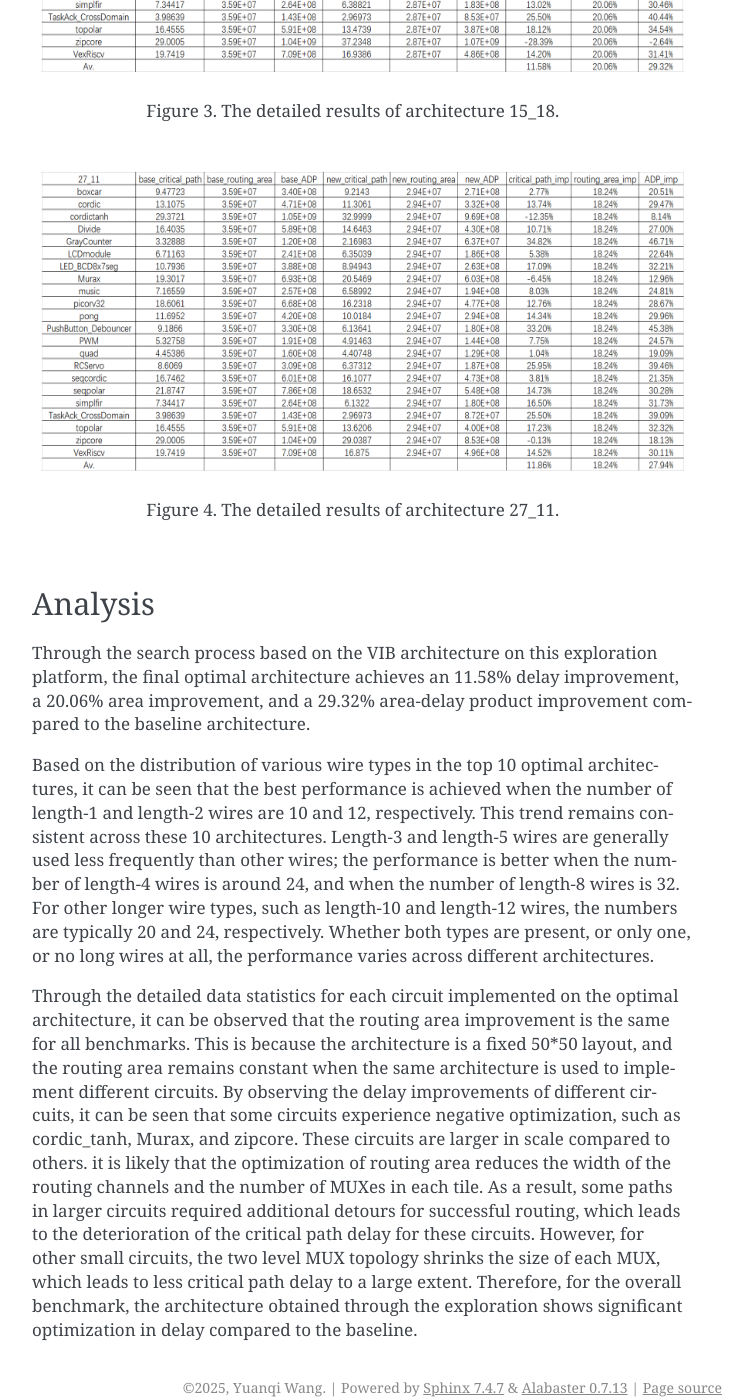
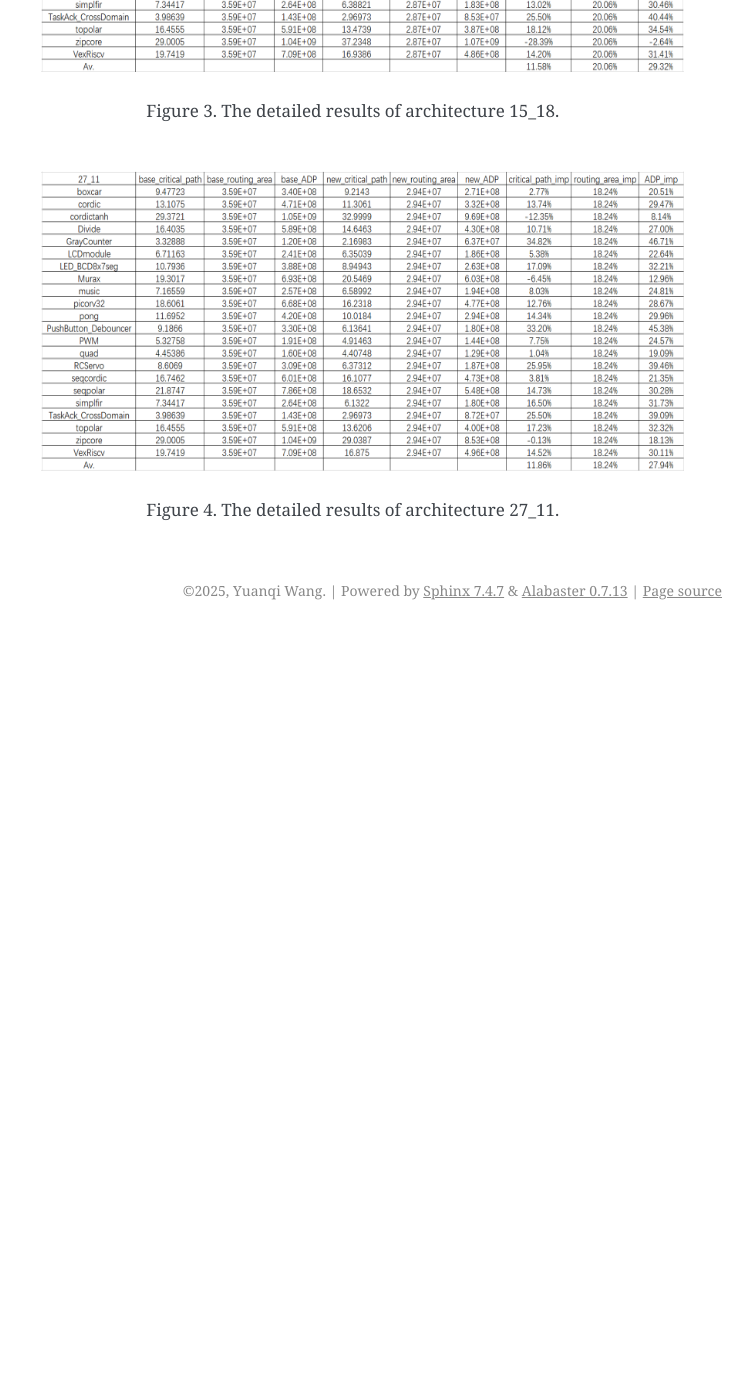
Before and after one commit to Wang-Yuanqi-source/FPGA_Arch_Exploration, a Sphinx documentation site: the page built from docs/source/experimental_results.rst, in a window 1280 px wide and 1400 px high, scrolled down 2532 px. Shown: the whole window, without its empty margins (388-1141 px from the left). Built offline with Sphinx 7.4.7, drawn with Linux system fonts in a browser that asks for light colours; formulas are drawn with MathJax 3; after the commit the page ends 3162 px from its top, so only the background shows below that.

Commit message:
Update experimental_results.rst

```diff
--- a/docs/source/experimental_results.rst
+++ b/docs/source/experimental_results.rst
@@ -75,11 +75,3 @@ The information for each benchmark circuit implemented by the two optimal archit
     :height: 300
 
     Figure 4. The detailed results of architecture 27_11.
-
-Analysis
---------
-Through the search process based on the VIB architecture on this exploration platform, the final optimal architecture achieves an 11.58% delay improvement, a 20.06% area improvement, and a 29.32% area-delay product improvement compared to the baseline architecture.
-
-Based on the distribution of various wire types in the top 10 optimal architectures, it can be seen that the best performance is achieved when the number of length-1 and length-2 wires are 10 and 12, respectively. This trend remains consistent across these 10 architectures. Length-3 and length-5 wires are generally used less frequently than other wires; the performance is better when the number of length-4 wires is around 24, and when the number of length-8 wires is 32. For other longer wire types, such as length-10 and length-12 wires, the numbers are typically 20 and 24, respectively. Whether both types are present, or only one, or no long wires at all, the performance varies across different architectures.
-
-Through the detailed data statistics for each circuit implemented on the optimal architecture, it can be observed that the routing area improvement is the same for all benchmarks. This is because the architecture is a fixed 50*50 layout, and the routing area remains constant when the same architecture is used to implement different circuits. By observing the delay improvements of different circuits, it can be seen that some circuits experience negative optimization, such as cordic_tanh, Murax, and zipcore. These circuits are larger in scale compared to others. it is likely that the optimization of routing area reduces the width of the routing channels and the number of MUXes in each tile. As a result, some paths in larger circuits required additional detours for successful routing, which leads to the deterioration of the critical path delay for these circuits. However, for other small circuits, the two level MUX topology shrinks the size of each MUX, which leads to less critical path delay to a large extent. Therefore, for the overall benchmark, the architecture obtained through the exploration shows significant optimization in delay compared to the baseline.
```
